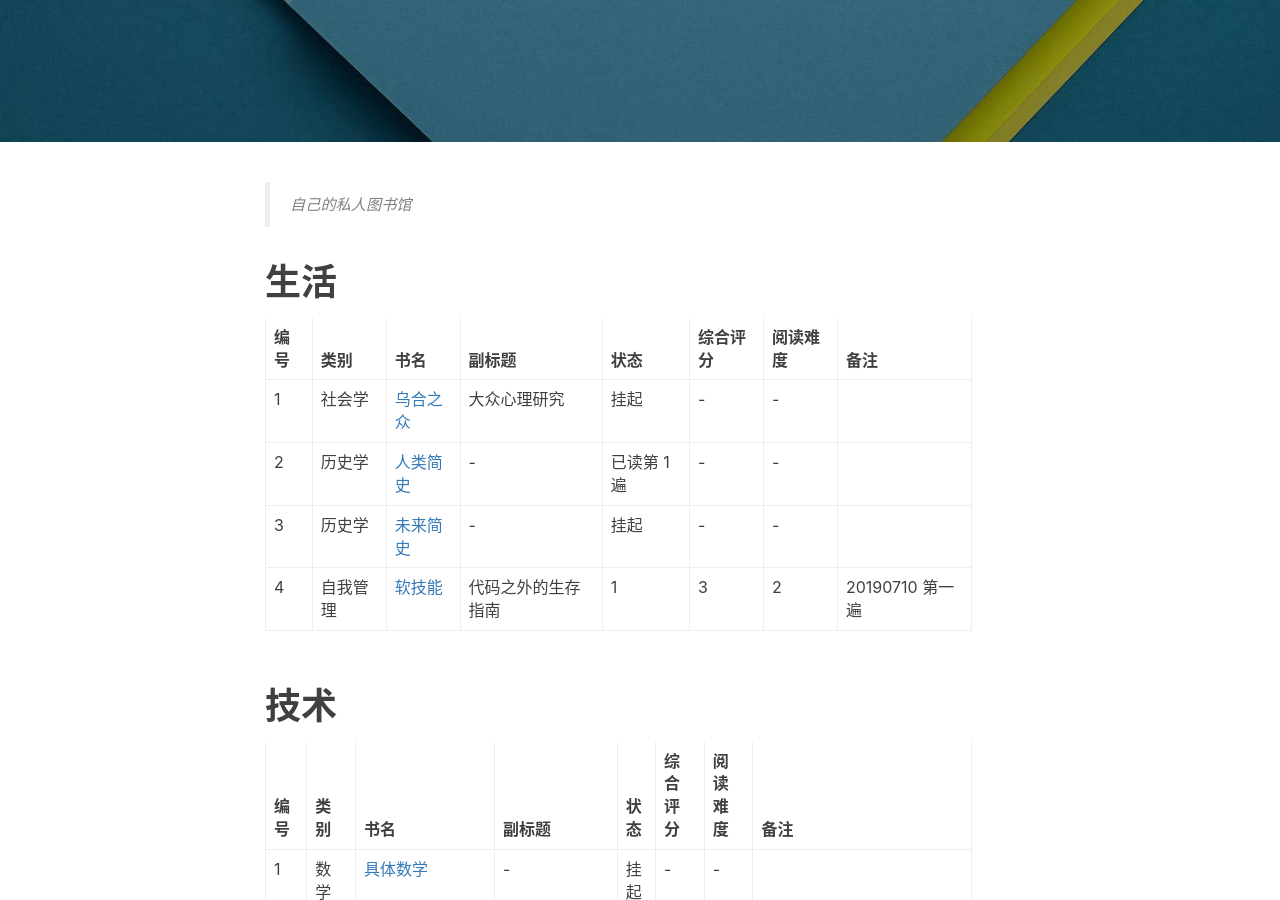
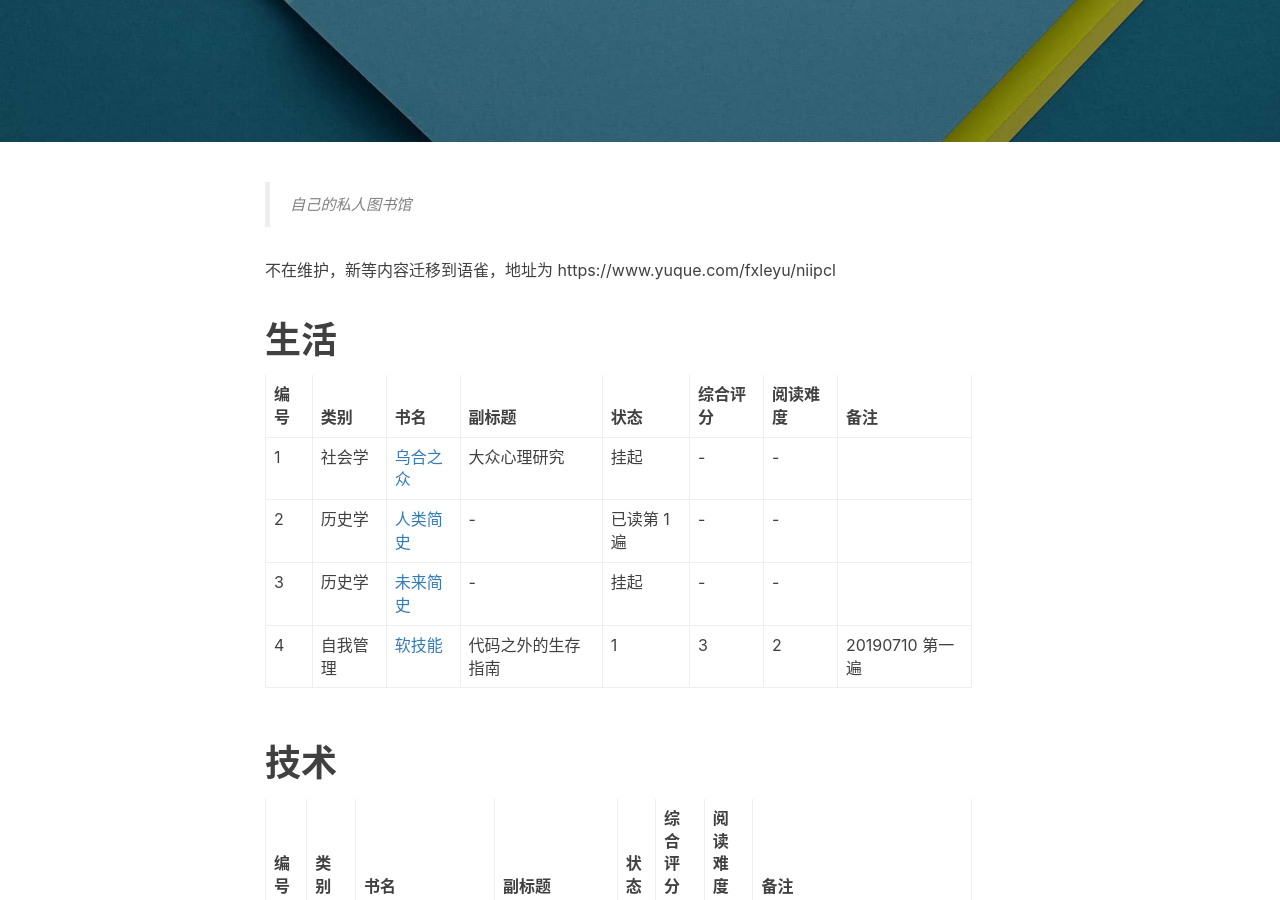
Before and after one commit to fxleyu/fxleyu.github.io, a Jekyll site: the page built from _posts/2019-07-11-the-private-library.md, in a window 1280 px wide and 900 px high, scrolled down 381 px. Built offline with Jekyll 4.4.1, drawn with Linux system fonts in a browser that asks for light colours; nearby versions of some CDN libraries; comment, search, counter and statistics services are not loaded.

Commit message:
update: mark Deprecated for private libray
国内访问 GitHub 还是有些体验问题。

网速是最大问题，现在准备把日常信息迁移到语雀。

```diff
--- a/_posts/2019-07-11-the-private-library.md
+++ b/_posts/2019-07-11-the-private-library.md
@@ -9,6 +9,9 @@ tags:
 ---
 
 > 自己的私人图书馆
+
+
+不在维护，新等内容迁移到语雀，地址为 https://www.yuque.com/fxleyu/niipcl
 
 # 生活
 
```
